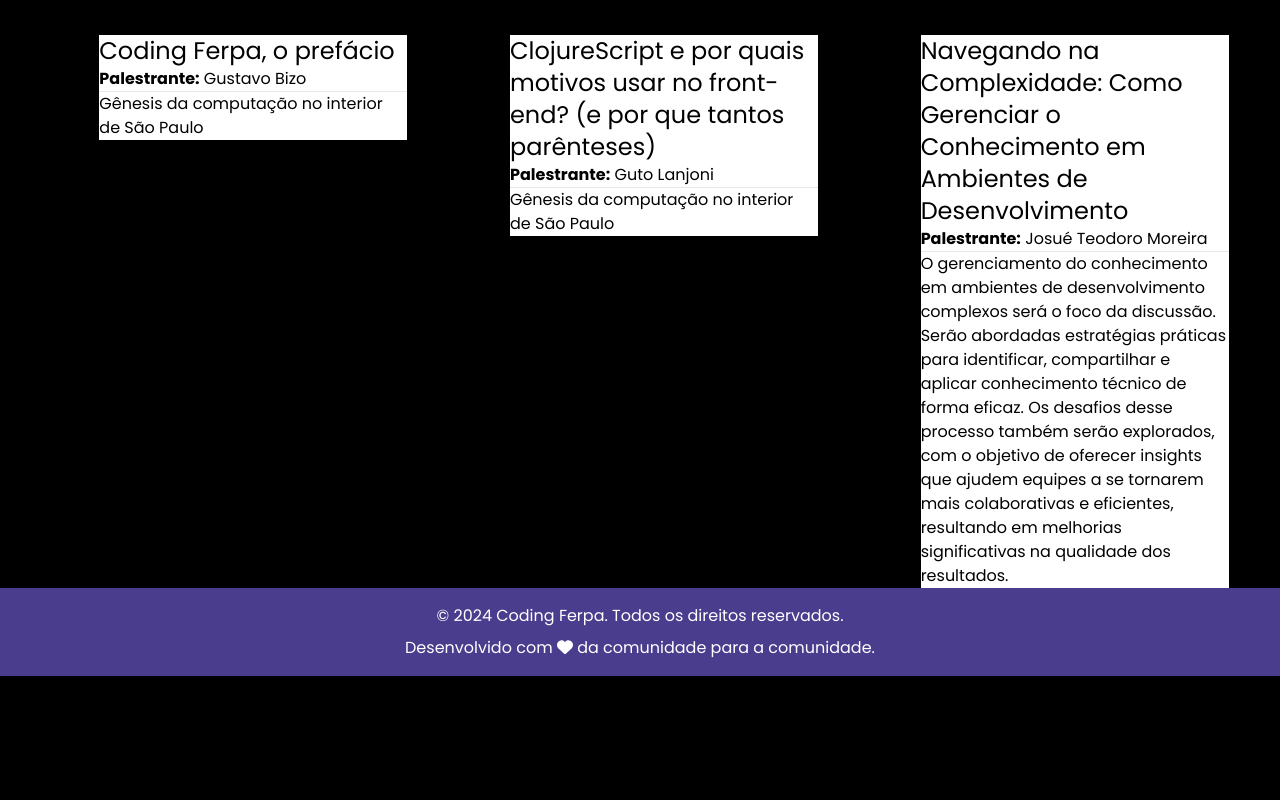
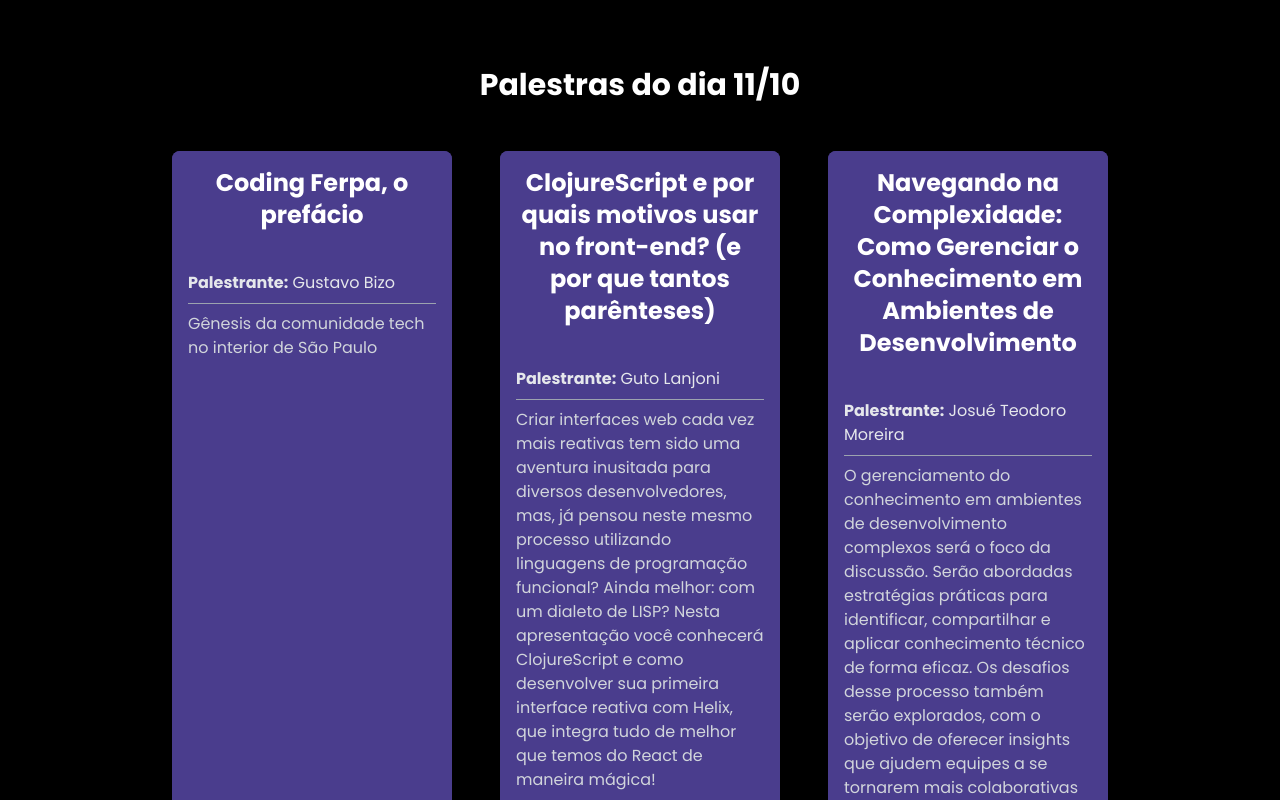
Before and after one commit to Coding-Ferpa/Coding-Ferpa.github.io, a Next.js app: page / in a window 1280 px wide. Shown: the part 2120-2920 px from the top of the page. Before the commit the page ends 2796 px from the top, so only its background shows below. Built offline with nearby package versions, Linux system fonts and the light colour scheme.

Commit message:
feat: add style on cards

```diff
--- a/src/app/assets/cards.json
+++ b/src/app/assets/cards.json
@@ -4,13 +4,13 @@
             "id": 1,
             "title": "Coding Ferpa, o prefácio",
             "speaker": "Gustavo Bizo",
-            "description": "Gênesis da computação no interior de São Paulo"
+            "description": "Gênesis da comunidade tech no interior de São Paulo"
         },
         {
             "id": 2,
             "title": "ClojureScript e por quais motivos usar no front-end? (e por que tantos parênteses)",
             "speaker": "Guto Lanjoni",
-            "description": "Gênesis da computação no interior de São Paulo"
+            "description": "Criar interfaces web cada vez mais reativas tem sido uma aventura inusitada para diversos desenvolvedores, mas, já pensou neste mesmo processo utilizando linguagens de programação funcional? Ainda melhor: com um dialeto de LISP? Nesta apresentação você conhecerá ClojureScript e como desenvolver sua primeira interface reativa com Helix, que integra tudo de melhor que temos do React de maneira mágica!"
         },
         {
             "id": 3,
--- a/src/app/components/Card.tsx
+++ b/src/app/components/Card.tsx
@@ -1,4 +1,4 @@
-import React from 'react';
+import React from "react";
 
 interface TalkCardProps {
   title: string;
@@ -6,20 +6,25 @@
   desc: string;
 }
 
-const Card: React.FC<TalkCardProps> = ({title, speaker, desc}) => {
+const Card: React.FC<TalkCardProps> = ({ title, speaker, desc }) => {
   return (
-        <div className="w-1/4 h-[calc(100%)] bg-white">
-            <div className="card-title">
-                <h1 className="text-2xl"> {title} </h1>
+    <div className="w-full sm:w-1/2 md:w-1/3 lg:w-1/4 p-4">
+      <div className="bg-main-100 shadow-md rounded-lg overflow-hidden h-full flex flex-col transform transition-transform duration-300 hover:scale-105 hover:shadow-xl">
+        <div className="card-title p-4 bg-main-100">
+          <h1 className="text-xl md:text-2xl font-bold mb-2 text-center text-white">
+            {title}
+          </h1>
         </div>
-            <div className="card-content">
-                <p><strong>Palestrante:</strong> {speaker}</p>
-                <hr></hr>
-                <p> {desc}</p>
+        <div className="card-content p-4 flex-grow">
+          <p className="mb-2 text-gray-200">
+            <strong>Palestrante:</strong> {speaker}
+          </p>
+          <hr className="mb-2 border-gray-400" />
+          <p className="text-gray-300">{desc}</p>
         </div>
       </div>
-
+    </div>
   );
-}
+};
 
 export default Card;
--- a/src/app/components/Talk.tsx
+++ b/src/app/components/Talk.tsx
@@ -1,5 +1,5 @@
-import Card from '@/app/components/Card';
-import data from '../assets/cards.json';
+import Card from "@/app/components/Card";
+import data from "../assets/cards.json";
 
 type Talk = {
   id: number;
@@ -14,9 +14,12 @@
   const talk_3 = data.talks.find((talk: Talk) => talk.id === 3);
 
   return (
-        <section id="talk" className="bg-black">
-            <div className="">
-                <div className="w-full flex justify-around md:pl-12 mt-8 md:mt-0 order-2 md:order-1">
+    <section id="talk" className="bg-black text-white py-8">
+      <div className="text-center mb-8">
+        <h1 className="text-3xl font-bold">Palestras do dia 11/10</h1>
+      </div>
+      <div className=" mx-auto px-4">
+        <div className="flex flex-wrap justify-center gap-4">
           {talk_1 && (
             <Card
               title={talk_1.title}
```
Lines whose indentation alone changed are shown as unchanged.
